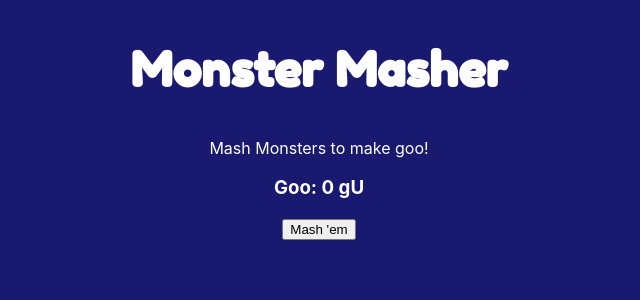
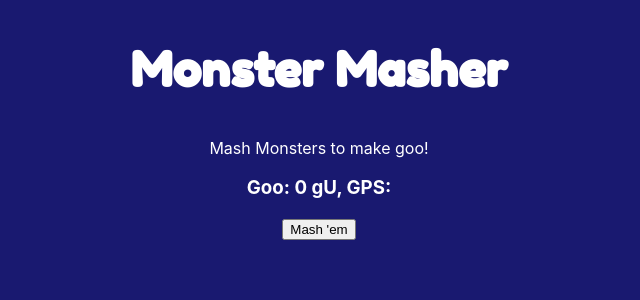
Before and after one commit to mattesteves/MonsterMasher, a React (Create React App) app: page / in a window 1280 px wide. Shown: the top 300 px of the page, without its empty margins (321-961 px from the left). Built offline with nearby package versions, Linux system fonts and the light colour scheme.

Commit message:
working with automashers

```diff
--- a/src/App.js
+++ b/src/App.js
@@ -9,7 +9,7 @@ class App extends Component {
     this.state = {
       goo: 0,
       gooMod: 1,
-      autoGooMod: 1
+      autoGooMod: 0.1
     };
   }
   mash = () => {
@@ -17,25 +17,31 @@ class App extends Component {
     this.setState({ goo: newGoo });
   };
 
-  autoMash = () => {
-    setInterval(() => {
-      let autoGoo = this.state.goo + this.state.autoGooMod;
-      this.setState({ goo: autoGoo });
-    }, 1000);
+  autoMash = status => {
+    let mashInterval;
+    if (status === 'yes') {
+      mashInterval = setInterval(() => {
+        let autoGoo = this.state.goo + this.state.autoGooMod;
+        this.setState({ goo: autoGoo });
+      }, 1000);
+    } else {
+      clearInterval(mashInterval);
+    }
   };
 
-  autoMashIncrease = num => {
-    let newMod = this.state.autoGooMod + num;
-    this.setState({ autoGooMod: newMod });
-  };
-  gooModIncrease = num => {
-    let newMod = this.state.gooMod + num;
-    this.setState({ gooMod: newMod });
+  modIncrease = (mod, num) => {
+    let newMod = this.state[mod] + num;
+    this.setState({ [mod]: newMod });
   };
 
   render() {
     return (
-      <Mash goo={this.state.goo} mash={this.mash} automash={this.automash} />
+      <Mash
+        goo={this.state.goo}
+        mash={this.mash}
+        autoMash={this.autoMash}
+        modIncrease={this.modIncrease}
+      />
     );
   }
 }
--- a/src/components/mash.jsx
+++ b/src/components/mash.jsx
@@ -1,20 +1,47 @@
 import React, { Component } from 'react';
 
 class Mash extends Component {
+  constructor(props) {
+    super(props);
+    this.state = {
+      autoMashCount: 0,
+      autoMash: false
+    };
+  }
+
+  autoMashPress = () => {
+    if (this.state.automash === true) {
+      this.setState({ autoMash: false });
+      this.props.autoMash('no');
+    } else {
+      this.setState({ autoMash: true });
+      this.props.autoMash('yes');
+    }
+  };
+
+  gooRound = () => {
+    let roundedGoo = Math.floor(this.props.goo * 10) / 10;
+    return roundedGoo;
+  };
   render() {
     return (
       <div id="main_mash">
         <h2 id="title">Monster Masher</h2>
         {this.props.goo === 0 ? <p>Mash Monsters to make goo!</p> : <br />}
 
-        <h3>Goo: {this.props.goo} gU </h3>
+        <h3>
+          Goo: {this.gooRound()} gU, GPS: {this.autoMashCount}{' '}
+        </h3>
         <button id="mash" onClick={this.props.mash}>
           Mash 'em
         </button>
         <br />
         {this.props.goo >= 20 ? (
-          <button id="automash" onClick={this.props.automash}>
-            Automash
+          <button id="automash" onClick={this.autoMashPress}>
+            Automash{' '}
+            {this.state.autoMashCount > 0
+              ? '+ ' + this.state.autoMashCount
+              : ''}
           </button>
         ) : (
           <br />
```
